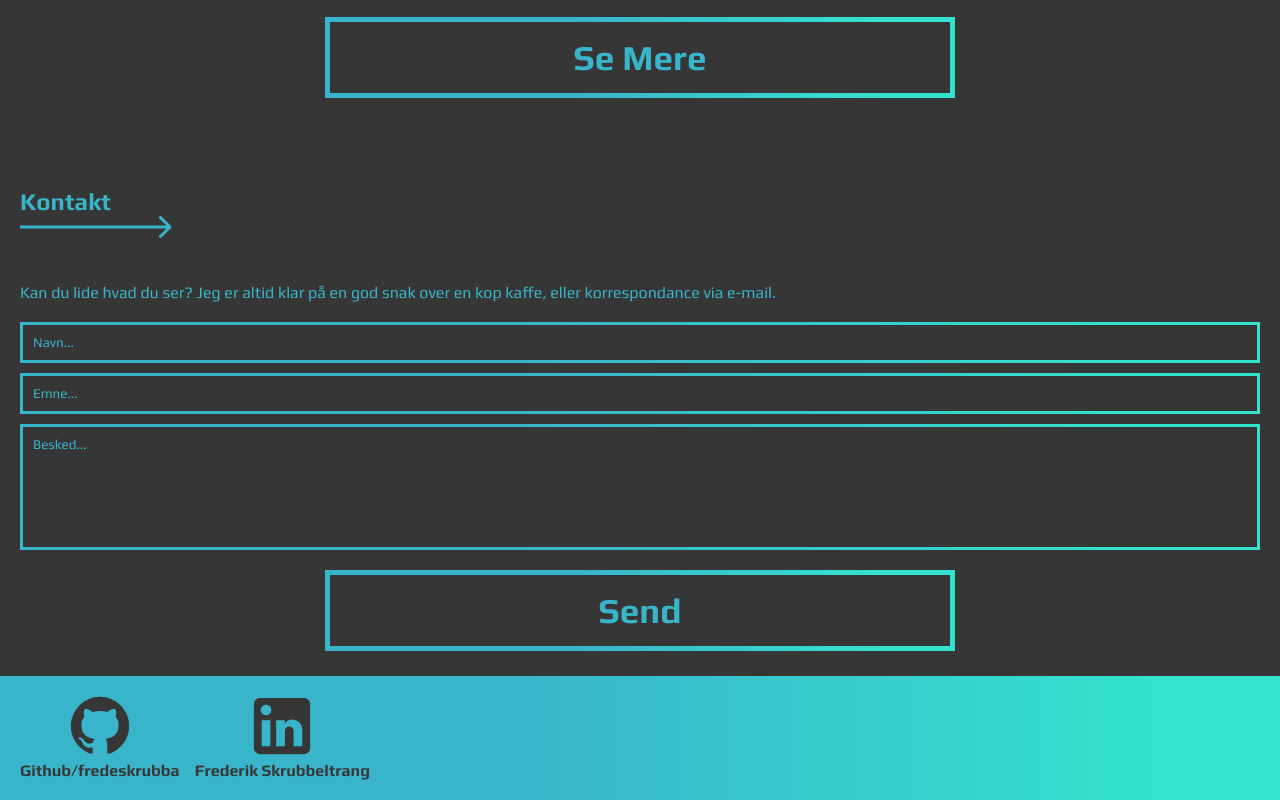
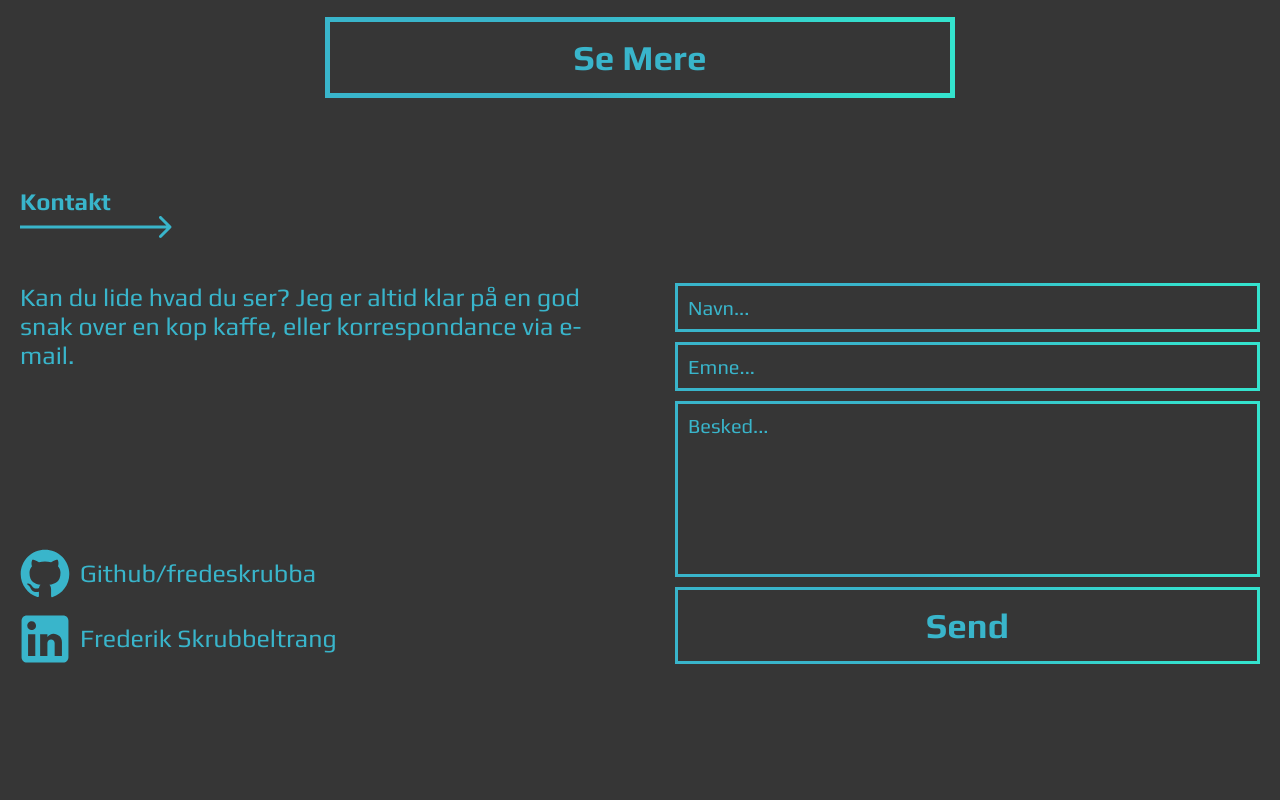
Before and after one commit to fredeskrubba/portfolio-2.0, a React (Vite) app: page / in a window 1280 px wide. Shown: the part 2093-2893 px from the top of the page. After the commit the page ends 2782 px from the top, so only its background shows below. Built offline with nearby package versions, Linux system fonts and the light colour scheme.

Commit message:
add contact for tablet

```diff
--- a/src/components/contact/Contact.jsx
+++ b/src/components/contact/Contact.jsx
@@ -1,6 +1,8 @@
 import React from 'react'
 import arrow from "../../assets/img/arrow-1.svg"
 import { useState } from 'react'
+import { ReactComponent as GithubLogo} from "../../assets/icons/github-icon.svg"
+import { ReactComponent as LinkedinLogo} from "../../assets/icons/linkedin-icon.svg"
 
 
 const Contact = () => {
@@ -10,6 +12,7 @@ const Contact = () => {
   const [message, setMessage] = useState("")
   return (
     <section className='contact'>
+      <div className='mobile-contact'>
           <article className="section-title">
             <h2>Kontakt</h2>
             <img src={arrow} alt="arrow" />
@@ -21,6 +24,35 @@ const Contact = () => {
               <textarea placeholder='Besked...' onChange={(e)=> setMessage(e.target.value)}/>
           </form>
           <p className="more-button" onClick={()=> window.open(`mailto:frederikskrubbeltrangbs@gmail.com?subject=${subject}&body=${message}`)}>Send</p>
+      </div>
+      <div className='desktop-contact'>
+        <article className="section-title">
+          <h2>Kontakt</h2>
+          <img src={arrow} alt="arrow" />
+        </article>
+        <section className='contact-grid'>
+          <article className='contact-info'>
+            <p>Kan du lide hvad du ser? Jeg er altid klar på en god snak over en kop kaffe, eller korrespondance via e-mail.</p>
+            <div className="desktop-socials">
+              <article className='social-info'>
+                <GithubLogo/>
+                <p>Github/fredeskrubba</p>
+              </article>
+              <article className='social-info'>
+                <LinkedinLogo/>
+                <p>Frederik Skrubbeltrang</p>
+              </article>
+            </div>
+          </article>
+          <form>
+              <input type="text" placeholder='Navn...' onChange={(e)=> setName(e.target.value)}/>
+              <input type="text" placeholder='Emne...' onChange={(e)=> setSubject(e.target.value)}/>
+              <textarea placeholder='Besked...' onChange={(e)=> setMessage(e.target.value)}/>
+              <p className='more-button' onClick={()=> window.open(`mailto:frederikskrubbeltrangbs@gmail.com?subject=${subject}&body=${message}`)}>Send</p>
+          </form>
+
+        </section>
+      </div>
     </section>
   )
 }
--- a/src/styles/input.scss
+++ b/src/styles/input.scss
@@ -51,4 +51,8 @@ p, h1, h2, h3, h4, h5, h6{
         width: 50%;
         margin: auto;
     }
+
+    .mobile-footer{
+        display: none;
+    }
 }
--- a/src/styles/output.css
+++ b/src/styles/output.css
@@ -271,13 +271,13 @@
 .contact {
   padding: 25px 20px;
 }
-.contact form {
+.contact .mobile-contact form {
   display: flex;
   flex-direction: column;
   gap: 10px;
   margin: 20px 0;
 }
-.contact form input {
+.contact .mobile-contact form input {
   padding: 10px;
   border: 3px solid;
   border-image-source: linear-gradient(90deg, #39B5CB 40%, #34E3CE 91%);
@@ -286,15 +286,15 @@
   color: #39B5CB;
   font-family: "Play", sans-serif;
 }
-.contact form input::placeholder {
+.contact .mobile-contact form input::placeholder {
   color: #39B5CB;
   font-family: "Play", sans-serif;
 }
-.contact form input:focus {
+.contact .mobile-contact form input:focus {
   outline: none;
   color: #39B5CB;
 }
-.contact form textarea {
+.contact .mobile-contact form textarea {
   padding: 10px;
   border: 3px solid;
   border-image-source: linear-gradient(90deg, #39B5CB 40%, #34E3CE 91%);
@@ -305,14 +305,100 @@
   resize: none;
   color: #39B5CB;
 }
-.contact form textarea::placeholder {
+.contact .mobile-contact form textarea::placeholder {
   color: #39B5CB;
   font-family: "Play", sans-serif;
 }
-.contact form textarea:focus {
+.contact .mobile-contact form textarea:focus {
   outline: none;
 }
+.contact .desktop-contact {
+  display: none;
+}
+.contact .desktop-contact .contact-grid {
+  display: grid;
+  grid-template-columns: 1fr 1fr;
+  gap: 70px;
+}
+.contact .desktop-contact .contact-grid form {
+  display: flex;
+  flex-direction: column;
+  gap: 10px;
+}
+.contact .desktop-contact .contact-grid form input {
+  padding: 10px;
+  border: 3px solid;
+  border-image-source: linear-gradient(90deg, #39B5CB 40%, #34E3CE 91%);
+  border-image-slice: 1;
+  background-color: #363636;
+  color: #39B5CB;
+  font-family: "Play", sans-serif;
+  font-size: 20px;
+}
+.contact .desktop-contact .contact-grid form input::placeholder {
+  color: #39B5CB;
+  font-family: "Play", sans-serif;
+}
+.contact .desktop-contact .contact-grid form input:focus {
+  outline: none;
+  color: #39B5CB;
+}
+.contact .desktop-contact .contact-grid form textarea {
+  padding: 10px;
+  border: 3px solid;
+  border-image-source: linear-gradient(90deg, #39B5CB 40%, #34E3CE 91%);
+  border-image-slice: 1;
+  height: 150px;
+  background-color: #363636;
+  font-family: "Play", sans-serif;
+  resize: none;
+  color: #39B5CB;
+  font-size: 20px;
+}
+.contact .desktop-contact .contact-grid form textarea::placeholder {
+  color: #39B5CB;
+  font-family: "Play", sans-serif;
+}
+.contact .desktop-contact .contact-grid form textarea:focus {
+  outline: none;
+}
+.contact .desktop-contact .contact-grid form .more-button {
+  width: 100%;
+  border: 3px solid;
+  border-image-source: linear-gradient(90deg, #39B5CB 40%, #34E3CE 91%);
+  border-image-slice: 1;
+  box-sizing: border-box;
+}
+.contact .desktop-contact .contact-grid .contact-info {
+  font-size: 25px;
+  display: flex;
+  flex-direction: column;
+  justify-content: space-between;
+}
+.contact .desktop-contact .contact-grid .contact-info .desktop-socials {
+  display: flex;
+  flex-direction: column;
+  gap: 15px;
+}
+.contact .desktop-contact .contact-grid .contact-info .desktop-socials .social-info {
+  display: flex;
+  gap: 10px;
+  align-items: center;
+}
+.contact .desktop-contact .contact-grid .contact-info .desktop-socials .social-info svg {
+  height: 50px;
+  width: 50px;
+  fill: #39B5CB;
+}
 
+@media only screen and (min-width: 768px) {
+  .mobile-contact {
+    display: none;
+  }
+  .desktop-contact {
+    display: block !important;
+  }
+}
 body {
   background-color: #363636;
   font-family: "Play", sans-serif;
@@ -360,6 +446,9 @@ p, h1, h2, h3, h4, h5, h6 {
     width: 50%;
     margin: auto;
   }
+  .mobile-footer {
+    display: none;
+  }
 }
 
 /*# sourceMappingURL=output.css.map */
--- a/src/styles/partials/_contact.scss
+++ b/src/styles/partials/_contact.scss
@@ -2,6 +2,7 @@
 
 .contact{
     padding: 25px 20px;
+    .mobile-contact{
         form{
             display: flex;
             flex-direction: column;
@@ -44,3 +45,93 @@
             }
         }
     }
+    .desktop-contact{
+        display: none;
+        .contact-grid{
+            display: grid;
+            grid-template-columns: 1fr 1fr;
+            gap: 70px;
+
+            form{
+                display: flex;
+                flex-direction: column;
+                gap: 10px;
+
+                input{
+                    padding: 10px;
+                    border: 3px solid;
+                    border-image-source: linear-gradient(90deg, variables.$color-2 40%, variables.$color-3 91%);
+                    border-image-slice: 1;
+                    background-color: variables.$color-1;
+                    color: variables.$color-2;
+                    font-family: variables.$main-font;
+                    font-size: 20px;
+                    &::placeholder{
+                        color: variables.$color-2;
+                        font-family: variables.$main-font;
+                    }
+                    &:focus{
+                        outline: none;
+                        color: variables.$color-2;
+                    }
+                }
+                textarea{
+                    padding: 10px;
+                    border: 3px solid;
+                    border-image-source: linear-gradient(90deg, variables.$color-2 40%, variables.$color-3 91%);
+                    border-image-slice: 1;
+                    height: 150px;
+                    background-color: variables.$color-1;
+                    font-family: variables.$main-font;
+                    resize: none;
+                    color: variables.$color-2;
+                    font-size: 20px;
+                    &::placeholder{
+                        color: variables.$color-2;
+                        font-family: variables.$main-font;
+                    }
+                    &:focus{
+                        outline: none;
+                    }
+                }
+                .more-button{
+                    width: 100%;
+                    border: 3px solid;
+                    border-image-source: linear-gradient(90deg, #39B5CB 40%, #34E3CE 91%);
+                    border-image-slice: 1;
+                    box-sizing: border-box;
+                }
+            }
+            .contact-info{
+                font-size: 25px;
+                display: flex;
+                flex-direction: column;
+                justify-content: space-between;
+                .desktop-socials{
+                    display: flex;
+                    flex-direction: column;
+                    gap: 15px;
+                    .social-info{
+                        display: flex;
+                        gap: 10px;
+                        align-items: center;
+                        svg{
+                            height: 50px;
+                            width: 50px;
+                            fill: variables.$color-2;
+                        }
+                    }
+                }
+            }
+        }
+    }
+}
+
+@media only screen and (min-width: 768px) {
+    .mobile-contact{
+        display: none;
+    }
+    .desktop-contact{
+        display: block !important;
+    }
+}
```
Also changed, not shown: 1 other file (tests, documents, lock files or other folders). Lines whose indentation alone changed are shown as unchanged.
